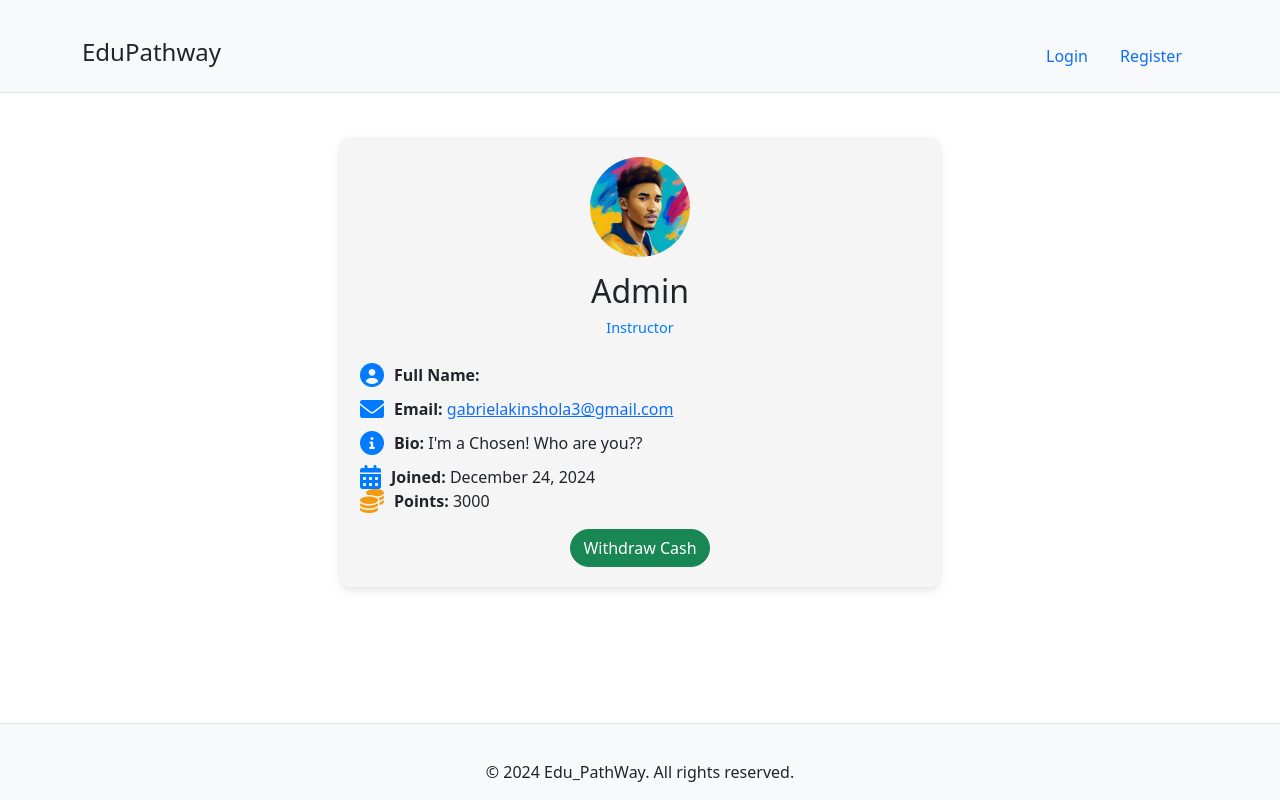
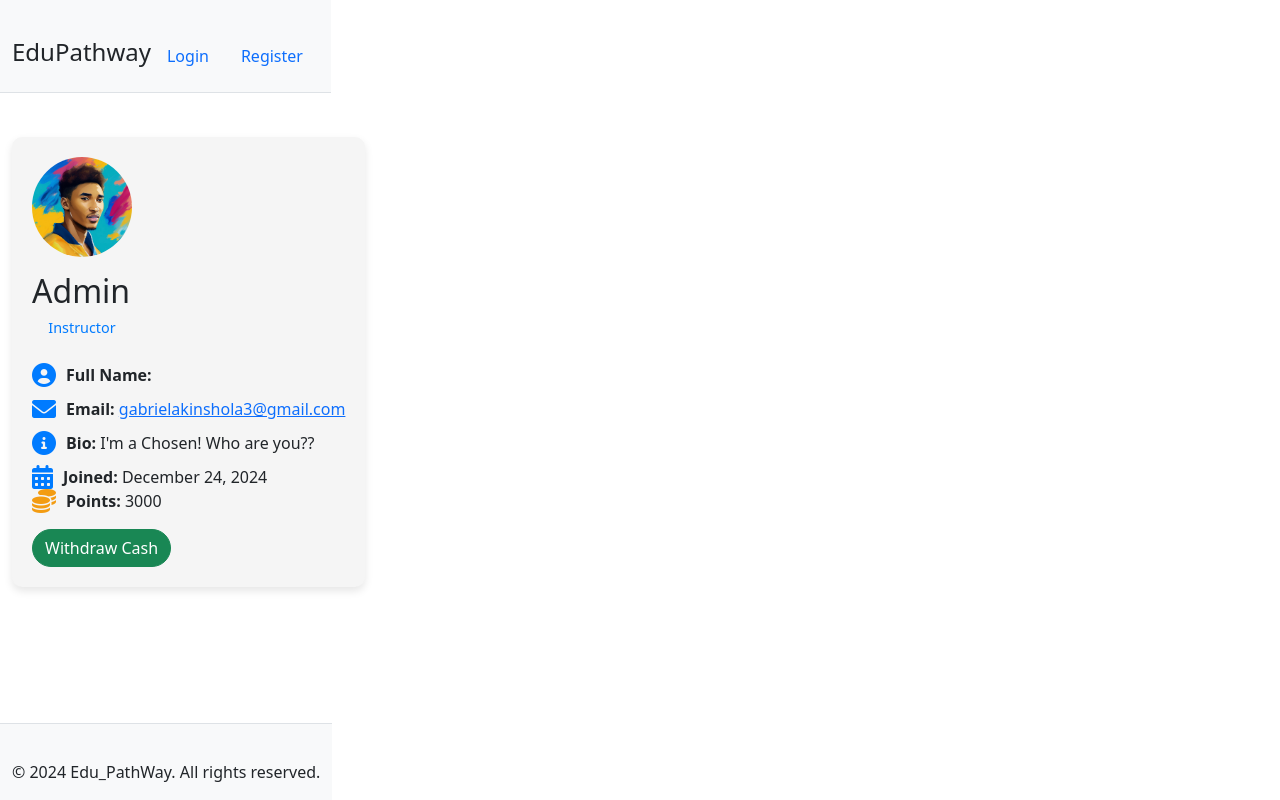
Before and after one commit to Code021-raelle/eduPathway, a Django app: page /users/profiles/admin/ in a window 1280 px wide. Run offline with Django 4.2, Linux system fonts and the light colour scheme; data comes from the database, SQL or seed files in the repository; parts of the project's set-up code (start-up, migrations or seed data) failed here and were passed over; some libraries are stand-ins or nearby versions.

Commit message:
set width and height

```diff
--- a/static/css/style.css
+++ b/static/css/style.css
@@ -1,3 +1,7 @@
+* {
+    width: fit-content;
+    height: fit-content;
+}
 body {
     display: flex;
     flex-direction: column;
```
